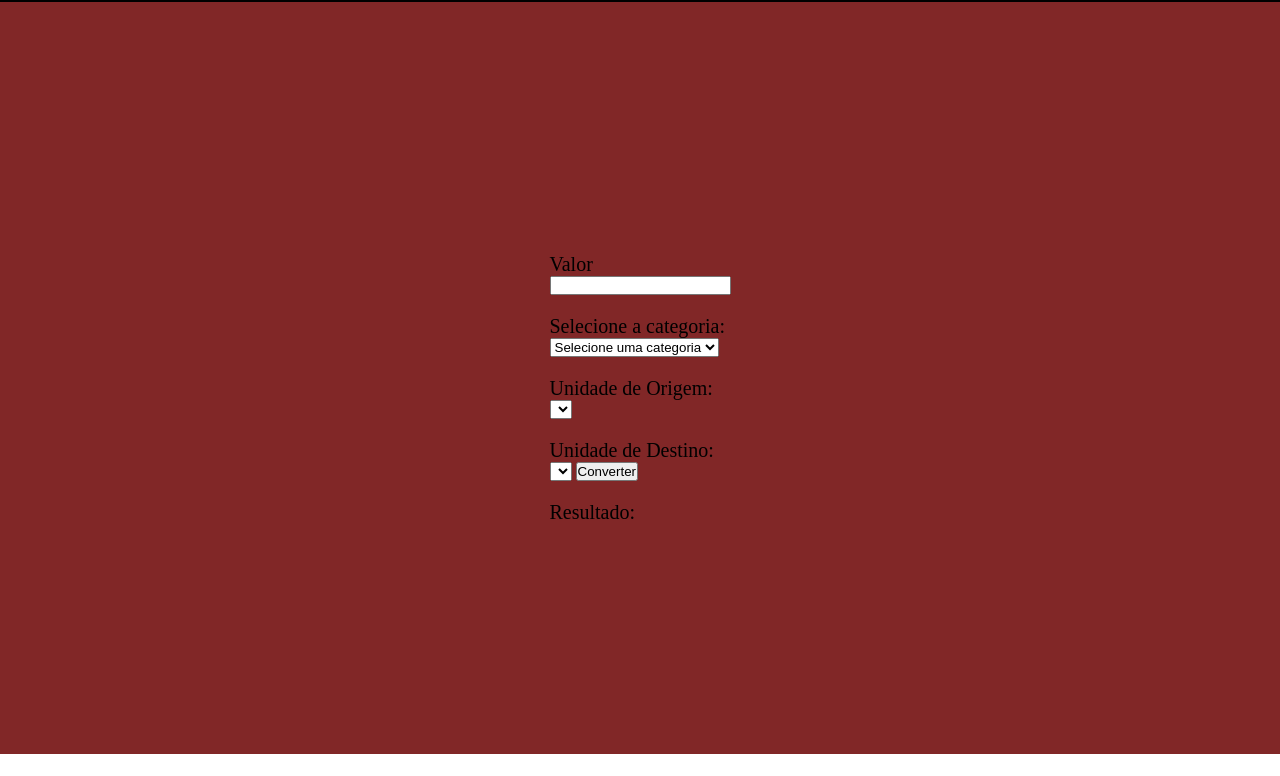
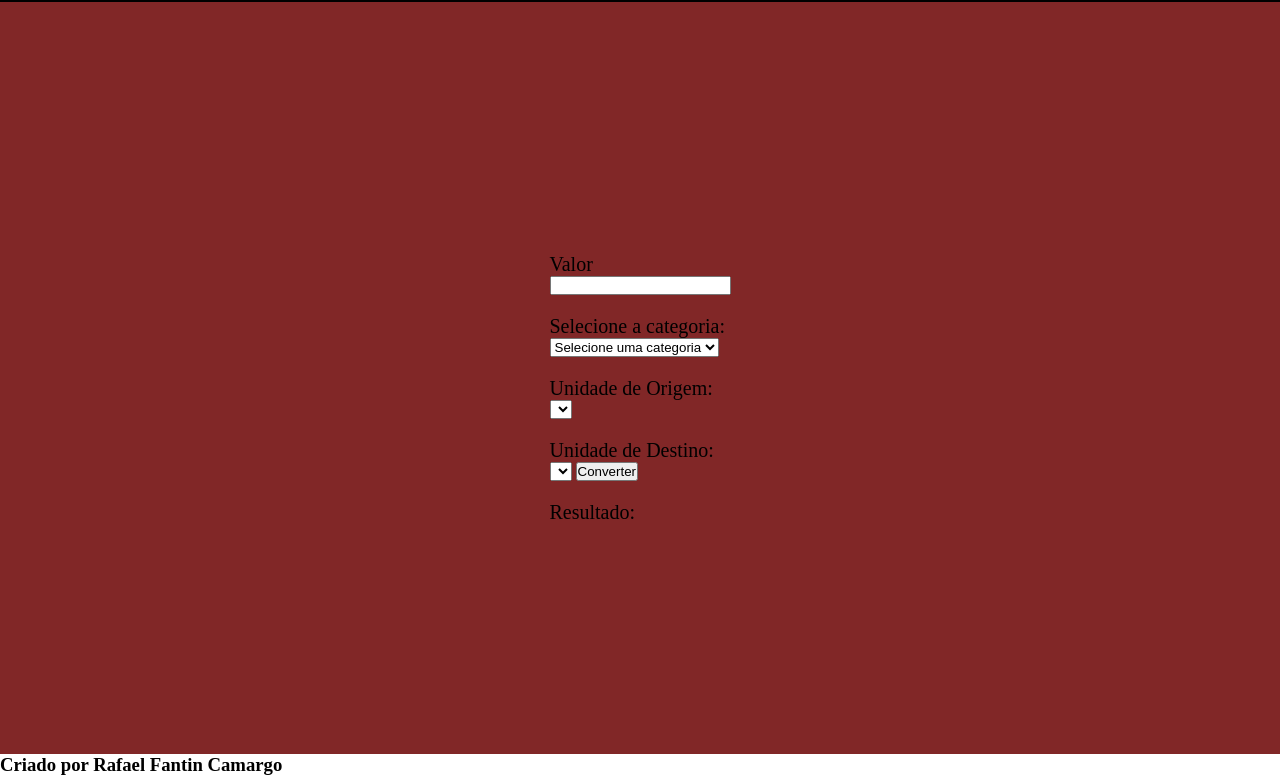
Before and after one commit to rffantin/conversor, a plain HTML site: page conversor.html in a window 1280 px wide. Shown: the part 46-822 px from the top of the page. Before the commit the page ends 800 px from the top, so only its background shows below. Drawn offline with Linux system fonts and the light colour scheme.

Commit message:
adicionado o footer

```diff
--- a/conversor.html
+++ b/conversor.html
@@ -47,6 +47,7 @@
 
 
     <footer>
+        <h3>Criado por Rafael Fantin Camargo</h3>
     </footer>
 </body>
 
```
